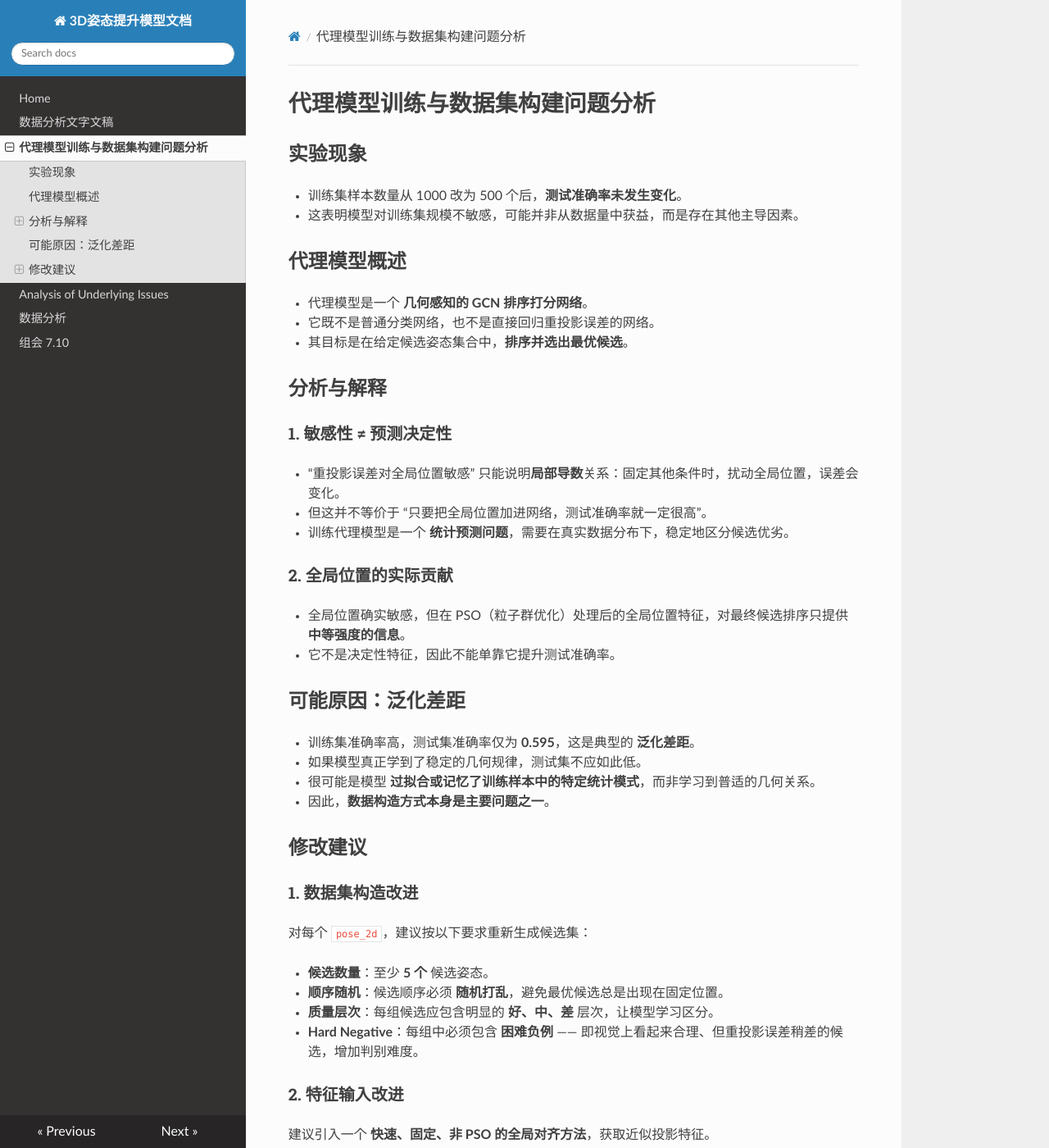
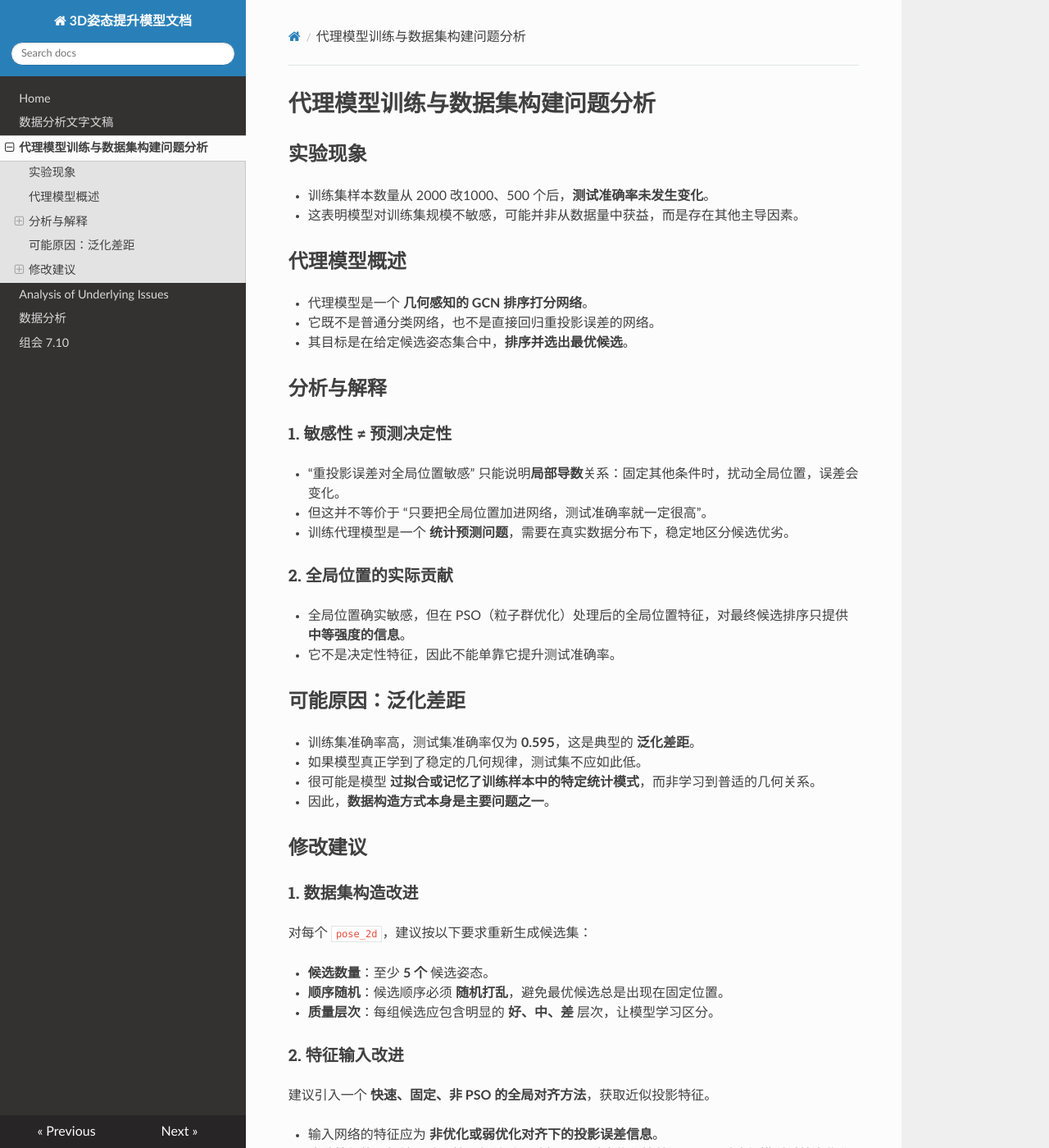
Before and after one commit to Caoruiting/3Dpsoe-doc, an MkDocs documentation site: the page built from docs/7_14组会.md, in a window 1280 px wide and 1400 px high. Shown: the whole window at 82% size. Built offline with MkDocs 1.6.1, drawn with Linux system fonts in a browser that asks for light colours; nearby versions of some CDN libraries.

Commit message:
Update 7_14组会.md

```diff
--- a/docs/7_14组会.md
+++ b/docs/7_14组会.md
@@ -1,7 +1,7 @@
 # 代理模型训练与数据集构建问题分析
 
 ## 实验现象
-- 训练集样本数量从 1000 改为 500 个后，**测试准确率未发生变化**。
+- 训练集样本数量从 2000 改1000、500 个后，**测试准确率未发生变化**。
 - 这表明模型对训练集规模不敏感，可能并非从数据量中获益，而是存在其他主导因素。
 
 ## 代理模型概述
@@ -33,7 +33,6 @@
 - **候选数量**：至少 **5 个** 候选姿态。
 - **顺序随机**：候选顺序必须 **随机打乱**，避免最优候选总是出现在固定位置。
 - **质量层次**：每组候选应包含明显的 **好、中、差** 层次，让模型学习区分。
-- **Hard Negative**：每组中必须包含 **困难负例** —— 即视觉上看起来合理、但重投影误差稍差的候选，增加判别难度。
 
 ### 2. 特征输入改进
 建议引入一个 **快速、固定、非 PSO 的全局对齐方法**，获取近似投影特征。
```
